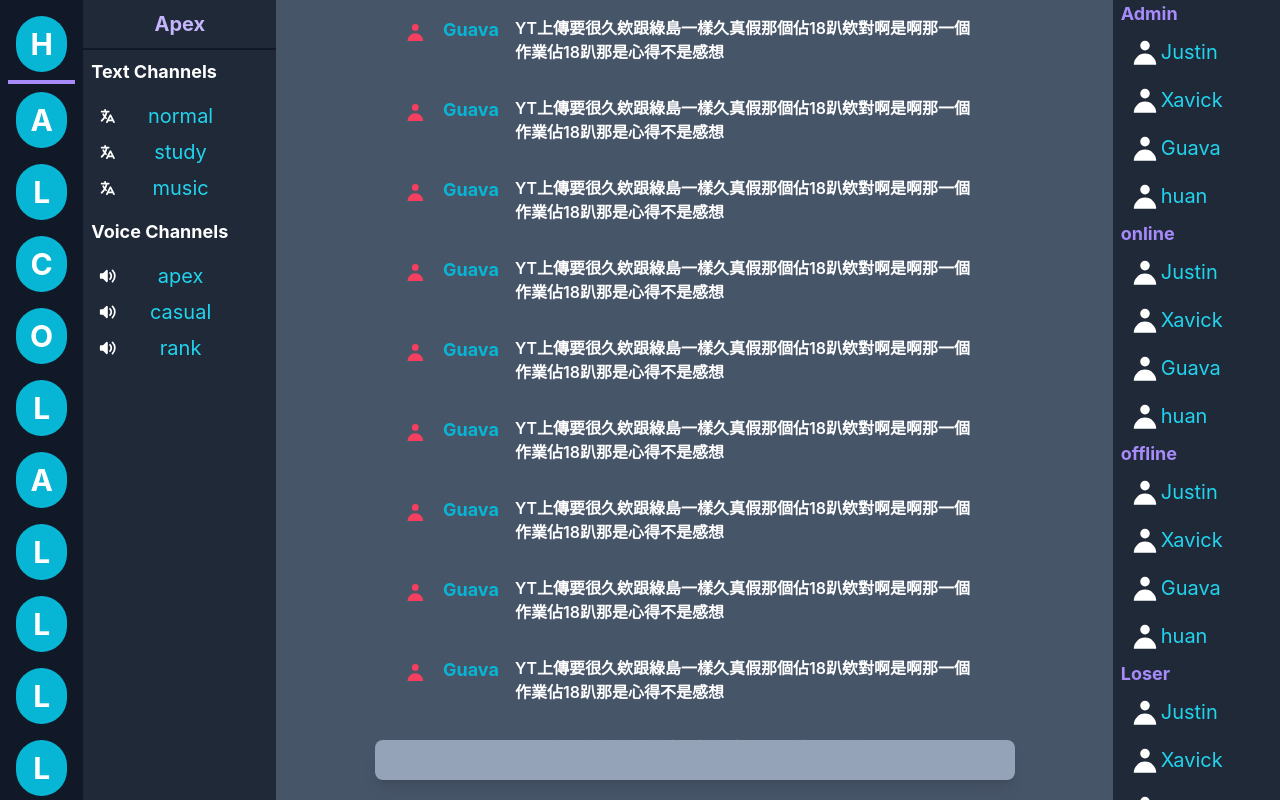
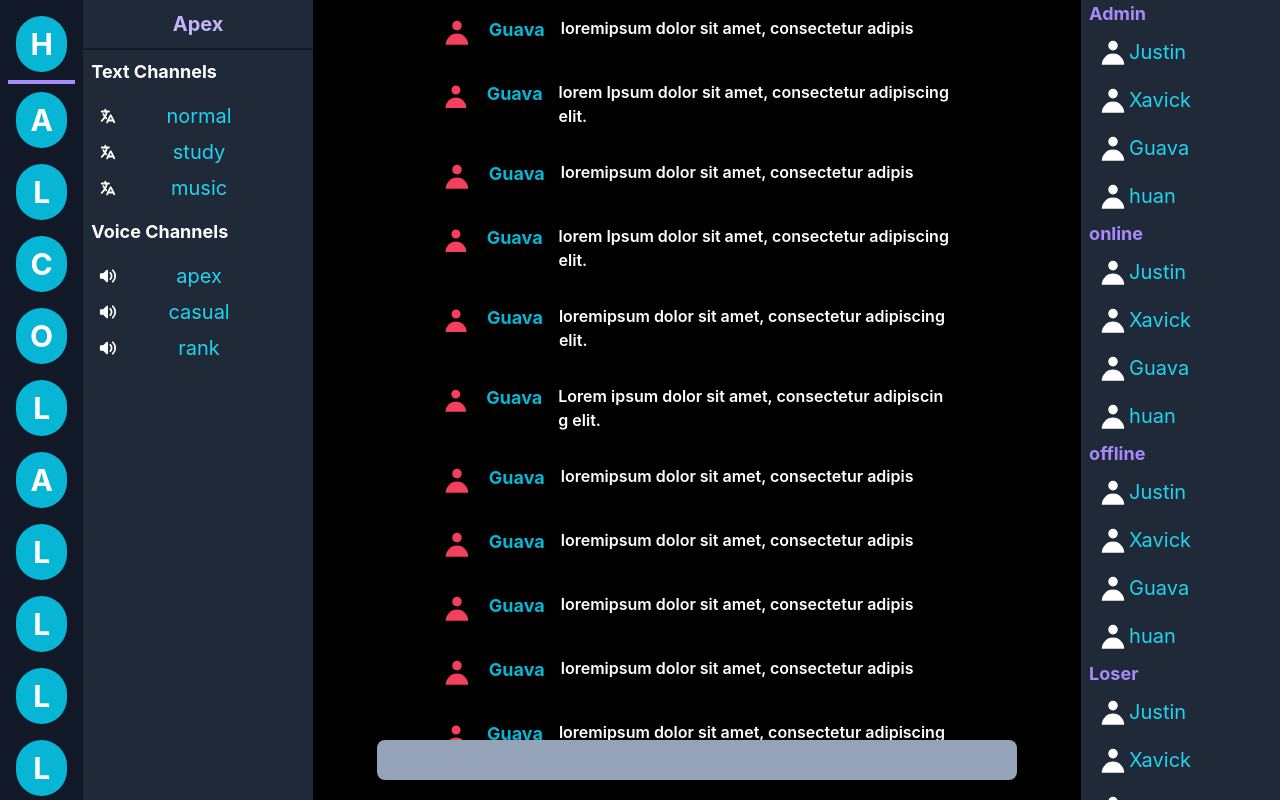
Before and after one commit to JustinLien0805/discord_ui_clone, a React (Vite) app: page / in a window 1280 px wide. Built offline with nearby package versions, Linux system fonts and the light colour scheme.

Commit message:
change background and scrollbar

```diff
--- a/package.json
+++ b/package.json
@@ -19,6 +19,7 @@
     "@vitejs/plugin-react": "^1.3.0",
     "autoprefixer": "^10.4.7",
     "postcss": "^8.4.14",
+    "tailwind-scrollbar": "^1.3.1",
     "tailwindcss": "^3.1.3",
     "vite": "^2.9.9"
   }
--- a/src/components/ChatRoom.jsx
+++ b/src/components/ChatRoom.jsx
@@ -4,8 +4,8 @@ const ChatRoom = () => {
   return (
     <div className="flex-grow flex flex-col">
       {/* chat container */}
-      <div className="bg-slate-600 h-screen  overflow-y-scroll">
-        <div className="flex flex-col justify-start items-center">
+      <div className="bg-black h-screen  overflow-y-scroll scrollbar-thumb-neutral-500 scrollbar-track-black scrollbar-thin ">
+        <div className="flex flex-col justify-start items-center ">
           <input
             type="text"
             className="fixed bottom-5 h-10 w-1/2 rounded-lg shadow-lg text-gray-800 text-lg z-50 bg-slate-400"
@@ -14,45 +14,52 @@ const ChatRoom = () => {
         <div className="mb-20 flex flex-col-reverse justify-start mx-16 xl:mx-32 ">
           <Comment
             name="Guava"
-            content="YT上傳要很久欸跟綠島一樣久真假那個佔18趴欸對啊是啊那一個作業佔18趴那是心得不是感想"
+            content="Lorem ipsum dolor sit amet, consectetur adipiscing elit."
           />
           <Comment
             name="Guava"
-            content="YT上傳要很久欸跟綠島一樣久真假那個佔18趴欸對啊是啊那一個作業佔18趴那是心得不是感想"
+            content="loremipsum dolor sit amet, consectetur adipiscing elit."
           />
           <Comment
             name="Guava"
-            content="YT上傳要很久欸跟綠島一樣久真假那個佔18趴欸對啊是啊那一個作業佔18趴那是心得不是感想"
+            content="loremipsum dolor sit amet, consectetur adipis"
           />
           <Comment
             name="Guava"
-            content="YT上傳要很久欸跟綠島一樣久真假那個佔18趴欸對啊是啊那一個作業佔18趴那是心得不是感想"
+            content="loremipsum dolor sit amet, consectetur adipis"
           />
           <Comment
             name="Guava"
-            content="YT上傳要很久欸跟綠島一樣久真假那個佔18趴欸對啊是啊那一個作業佔18趴那是心得不是感想"
+            content="loremipsum dolor sit amet, consectetur adipis"
           />
           <Comment
             name="Guava"
-            content="YT上傳要很久欸跟綠島一樣久真假那個佔18趴欸對啊是啊那一個作業佔18趴那是心得不是感想"
+            content="loremipsum dolor sit amet, consectetur adipis"
           />
           <Comment
             name="Guava"
-            content="YT上傳要很久欸跟綠島一樣久真假那個佔18趴欸對啊是啊那一個作業佔18趴那是心得不是感想"
+            content="Lorem ipsum dolor sit amet, consectetur adipiscing elit."
           />
           <Comment
             name="Guava"
-            content="YT上傳要很久欸跟綠島一樣久真假那個佔18趴欸對啊是啊那一個作業佔18趴那是心得不是感想"
+            content="loremipsum dolor sit amet, consectetur adipiscing elit."
           />
           <Comment
             name="Guava"
-            content="YT上傳要很久欸跟綠島一樣久真假那個佔18趴欸對啊是啊那一個作業佔18趴那是心得不是感想"
+            content="lorem Ipsum dolor sit amet, consectetur adipiscing elit."
           />
           <Comment
             name="Guava"
-            content="YT上傳要很久欸跟綠島一樣久真假那個佔18趴欸對啊是啊那一個作業佔18趴那是心得不是感想"
+            content="loremipsum dolor sit amet, consectetur adipis"
           />
-
+          <Comment
+            name="Guava"
+            content="lorem Ipsum dolor sit amet, consectetur adipiscing elit."
+          />
+          <Comment
+            name="Guava"
+            content="loremipsum dolor sit amet, consectetur adipis"
+          />
         </div>
       </div>
     </div>
--- a/tailwind.config.js
+++ b/tailwind.config.js
@@ -4,5 +4,5 @@ module.exports = {
   theme: {
     extend: {},
   },
-  plugins: [require("tailwind-scrollbar-hide")],
+  plugins: [require("tailwind-scrollbar-hide"), require("tailwind-scrollbar")],
 };
```
Also changed, not shown: 1 other file (tests, documents, lock files or other folders).
